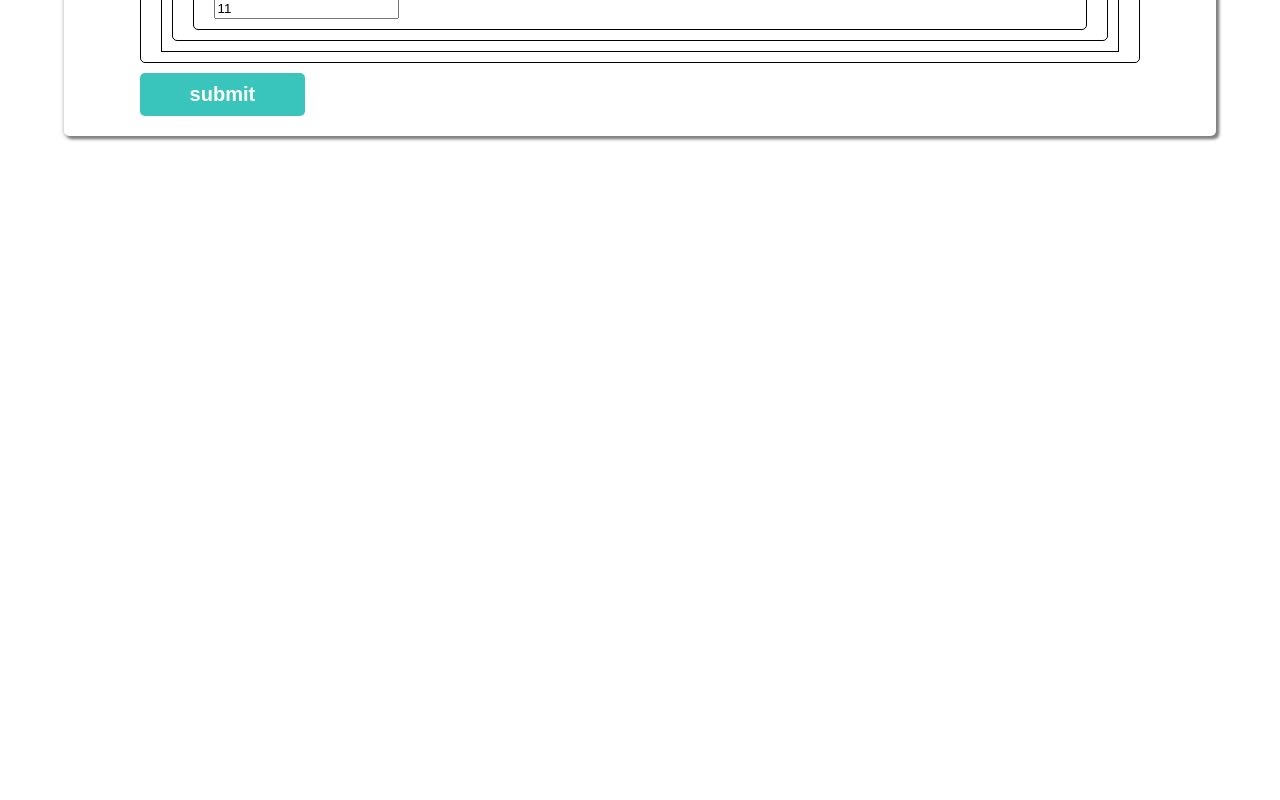
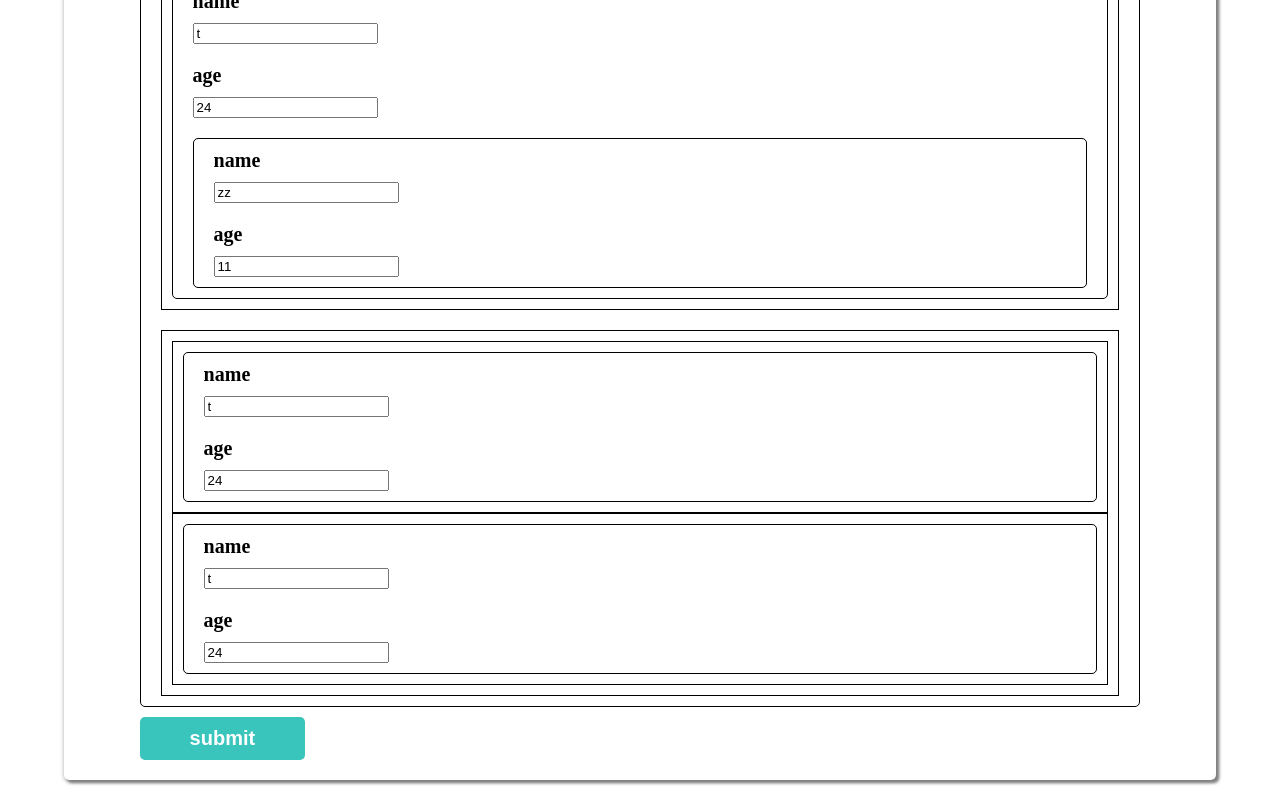
Before and after one commit to NoBugzzZ/NST, a React (Create React App) app in the folder nst/: page /forms/JS002 in a window 1280 px wide. Shown: the part 1822-2622 px from the top of the page. Before the commit the page ends 1978 px from the top, so only its background shows below. Built offline with nearby package versions, Linux system fonts and the light colour scheme.

Commit message:
修复嵌套数组bug

```diff
--- a/nst/src/Mapper/index.js
+++ b/nst/src/Mapper/index.js
@@ -197,7 +197,6 @@ class MyEvent {
   }
   publish(path, value) {
     const changes = this.mapper.transform([{ path, value }], this.formdata);
-    // console.log(changes)
     changes.forEach(({ path }) => {
       if (this.subscriber[path]) {
         this.subscriber[path].forEach(sub => {
--- a/nst/src/components/FormComponents/List/index.js
+++ b/nst/src/components/FormComponents/List/index.js
@@ -3,7 +3,7 @@ import { PathContext } from "../../MyForm"
 import './index.css'
 
 export default function List({ children, formdata }) {
-  console.log(children, formdata)
+  // console.log(children, formdata)
   const pathContext = useContext(PathContext);
   return (
     <div
--- a/nst/src/components/MyForm/ArrayField/index.js
+++ b/nst/src/components/MyForm/ArrayField/index.js
@@ -7,16 +7,11 @@ import useField from "../Hook/useField"
 export default function ArrayField({ name, children, component: Component }) {
     const { path } = useContext(PathContext);
     const { event } = useContext(EventContext);
-    const formdata=useField(event,`${path}.${name}`);
-    // console.log({...children},{ObjectField,Field})
-    // const addFormdata=useCallback(()=>{
-    //     if(event){
-    //         event.publish(`${path}.${name}`,value)
-    //       }
-    // },[])
+    const newPath = name ? `${path}.${name}` : path;
+    const formdata = useField(event, newPath);
     return (
         <PathContext.Provider value={{
-            path: name ? `${path}.${name}` : path,
+            path: newPath
         }}>
             {Component ?
                 <Component
--- a/nst/src/components/MyForm/Field/index.js
+++ b/nst/src/components/MyForm/Field/index.js
@@ -29,6 +29,7 @@ export default function Field({
   // }, [event])
   const formdata=useField(event,`${path}.${name}`);
   // console.log(`[${path}.${name}] ${formdata}`)
+  // console.log(`${path}.${name}`,formdata)
   return (
     <>
       <Title title={title}/>
--- a/nst/src/pages/Form.js
+++ b/nst/src/pages/Form.js
@@ -51,6 +51,14 @@ export default function Form() {
           "list": [
             { "name": "t", "age": 24, "detail": { "name": "zz", "age": 11 } },
             { "name": "t", "age": 24, "detail": { "name": "zz", "age": 11 } },
+          ],
+          "table1": [
+            [{ "name": "t", "age": 24 }],
+            [{ "name": "t", "age": 24 }]
+          ],
+          "list1": [
+            [{ "name": "t", "age": 24 }],
+            [{ "name": "t", "age": 24 }]
           ]
         }}
         mapper={[
@@ -164,13 +172,12 @@ export default function Form() {
             </ObjectField>
           </ArrayField>
 
-          {/* <ArrayField
+          <ArrayField
             component={Table}
             name="table1"
           >
             <ArrayField
               component={Table}
-              name="table2"
             >
               <ObjectField>
                 <Field
@@ -183,7 +190,7 @@ export default function Form() {
                 />
               </ObjectField>
             </ArrayField>
-          </ArrayField> */}
+          </ArrayField>
 
           <ArrayField
             component={List}
@@ -219,6 +226,31 @@ export default function Form() {
               </ObjectField>
             </ObjectField>
           </ArrayField>
+
+          <ArrayField
+            component={List}
+            name="list1"
+          >
+            <ArrayField
+              component={List}
+            >
+              <ObjectField
+                component={Card}
+              >
+                <Field
+                  name="name"
+                  title="name"
+                  component={StringInput}
+                />
+                <Field
+                  name="age"
+                  title="age"
+                  component={StringInput}
+                />
+              </ObjectField>
+            </ArrayField>
+          </ArrayField>
+
         </ObjectField>
       </MyForm>
       {/* {JSON.stringify(schema)} */}
```
